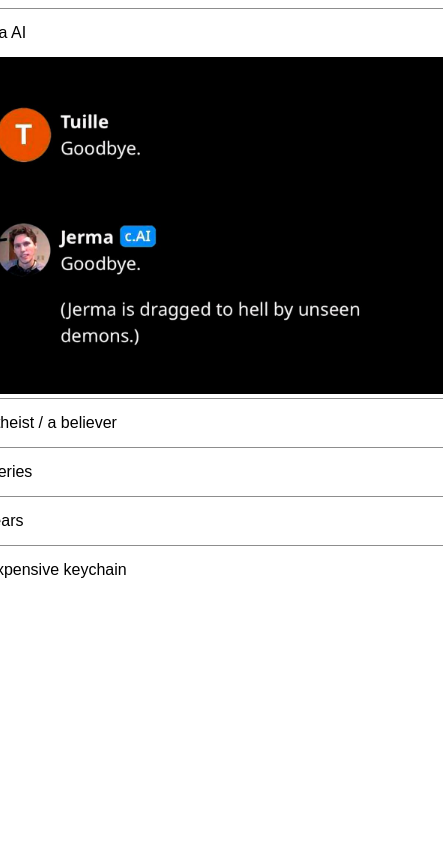
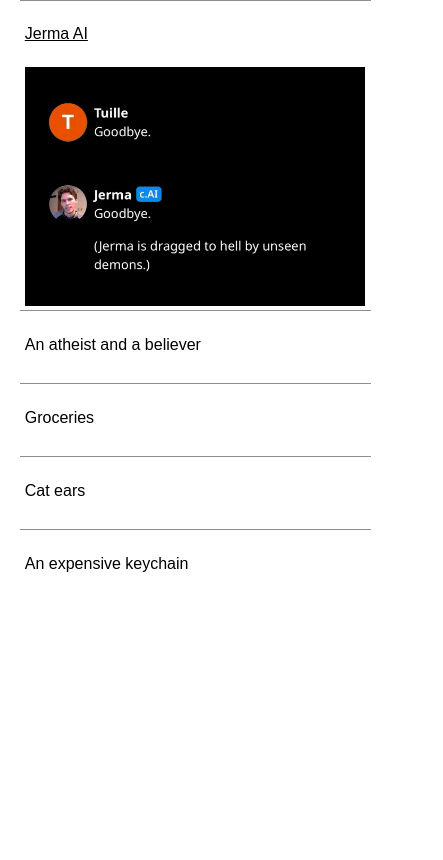
Before and after one commit to davilexx/cssBayan, a plain HTML site: page cssBayan/index.html in a window 390 px wide. Shown: the whole page, 443 px wide, since content can reach past the window. Drawn offline with Linux system fonts and the light colour scheme.

Commit message:
feat: add media queries, remove absolute positioning (Sat, Mar 11, 2023 8:32:30 PM)

```diff
--- a/cssBayan/css/style.css
+++ b/cssBayan/css/style.css
@@ -1,32 +1,56 @@
+/* body */
+
 .page {
-  position: relative;
   width: 100vw;
   min-height: 100vh;
   font-family: sans-serif;
+  display: flex;
+  flex-direction: column;
+  justify-content: flex-start;
+  align-items: center;
+  margin: 0;
+  padding: 0;
 }
 
+/* main */
+
 .main {
-  position: absolute;
-  top: 0;
-  left: 50%;
-  transform: translate(-50%, 0);
   width: 30rem;
 }
 
-.main__container:hover > .meme {
-  transition: 0.3s all;
-  color: #a8a6a6;
+/* hover */
+
+@media (hover: hover) {
+  .main__container:hover > .meme {
+    transition: 0.3s all;
+    color: #a8a6a6;
+  }
+
+  .main__container:hover .meme__arrow {
+    transition: 0.3s all;
+    opacity: 1;
+  }
+
+  .meme:hover .meme__wrapper {
+    max-height: 100vh;
+  }
+
+  .meme:hover .meme__arrow {
+    transition: 0.3s all;
+    transform: rotate(90deg);
+    filter: invert(60%);
+  }
 }
+
+/* arrow */
 
 .meme__arrow {
   opacity: 0;
   filter: invert(60%);
+  width: 3%;
 }
 
-.main__container:hover .meme__arrow {
-  transition: 0.3s all;
-  opacity: 1;
-}
+/* meme */
 
 .meme {
   width: 100%;
@@ -38,25 +62,34 @@
   align-items: center;
   cursor: pointer;
   border-top: 0.02rem solid #8d8d8d;
-  position: relative;
 }
 
+/* label */
+
 .meme label {
-  display: block;
-  width: 100%;
-  height: 3rem;
+  width: 97%;
+  padding-top: 1.5rem;
+  min-height: 3rem;
   cursor: pointer;
   display: flex;
   align-items: center;
+  justify-content: space-between;
+  flex-wrap: wrap;
 }
 
-.meme__arrow {
-  position: absolute;
-  top: 1.1rem;
-  right: 1rem;
-  width: 3%;
-  z-index: -2;
+.meme label:active {
+  color: #8e8eff;
 }
+
+.meme label:active .meme__arrow {
+  opacity: 0.5;
+}
+
+.meme label:active .meme__wrapper {
+  opacity: 0.8;
+}
+
+/* wrapper and img */
 
 .meme__wrapper {
   all: unset;
@@ -64,40 +97,36 @@
   max-height: 0;
   transition: 1s all;
   overflow: hidden;
+  text-align: center;
+  margin-top: 1.5rem;
 }
 
 .meme__img {
   width: 100%;
 }
 
+/* input manipulations */
+
 input {
   all: unset;
-  position: absolute;
   width: 100%;
   height: 100%;
   cursor: pointer;
   opacity: 0;
 }
 
-input:active {
-  background-color: #ffffff;
-  opacity: 0.3;
-}
-
-input:not(:active) {
-  opacity: 0;
-}
-
-input:checked ~ .meme__wrapper,
-.meme:hover .meme__wrapper {
+input:checked ~ label .meme__wrapper {
   max-height: 100vh;
 }
 
-input:checked ~ .meme__arrow,
-.meme:hover .meme__arrow {
+input:checked ~ label .meme__arrow {
   transition: 0.3s all;
   transform: rotate(90deg);
   filter: invert(60%);
+}
+
+input:checked ~ label {
+  text-decoration: underline;
 }
 
 input:not(:checked) ~ .meme__wrapper {
@@ -107,7 +136,30 @@
   overflow: hidden;
 }
 
-input:not(:checked) ~ .meme__arrow {
+input:not(:checked) ~ label .meme__arrow {
   transition: 0.3s all;
   transform: rotate(0deg);
 }
+
+/* breakpoints */
+
+@media screen and (max-width: 1920px) {
+  .page {
+    font-size: 1.2rem;
+  }
+}
+
+@media screen and (max-width: 820px) {
+  .page {
+    font-size: 1rem;
+  }
+  .main {
+    width: 90%;
+  }
+}
+
+@media screen and (max-width: 320px) {
+  .page {
+    font-size: 0.8rem;
+  }
+}
--- a/cssBayan/index.html
+++ b/cssBayan/index.html
@@ -14,43 +14,53 @@
     <div class="main__container">
       <div class="main__meme meme meme__1">
         <input type="radio" checked name="meme" id="meme-1">
-        <label for="meme-1">Jerma AI</label>
+        <label for="meme-1">
+          Jerma AI
           <img class="meme__arrow" src="assets/svg/arrow.svg" alt="arrow">
           <div class="meme__wrapper">
             <img src="assets/img/meme-1.jpeg" alt="meme 1" class="meme__img">
           </div>
+        </label>
       </div>
       <div class="main__meme meme meme__2">
         <input type="radio" name="meme" id="meme-2">
-        <label for="meme-2">An atheist / a believer</label>
+        <label for="meme-2">
+          An atheist and a believer
           <img class="meme__arrow" src="assets/svg/arrow.svg" alt="arrow">
           <div class="meme__wrapper">
             <img src="assets/img/meme-2.jpeg" alt="meme 2" class="meme__img">
           </div>
+        </label>
       </div>
       <div class="main__meme meme meme__3">
         <input type="radio" name="meme" id="meme-3">
-        <label for="meme-3">Groceries</label>
+        <label for="meme-3">
+          Groceries
           <img class="meme__arrow" src="assets/svg/arrow.svg" alt="arrow">
           <div class="meme__wrapper">
             <img src="assets/img/meme-3.jpeg" alt="meme 3" class="meme__img">
           </div>
+        </label>
       </div>
       <div class="main__meme meme meme__4">
         <input type="radio" name="meme" id="meme-4">
-        <label for="meme-4">Cat ears</label>
+        <label for="meme-4">
+          Cat ears
           <img class="meme__arrow" src="assets/svg/arrow.svg" alt="arrow">
           <div class="meme__wrapper">
             <img src="assets/img/meme-4.jpeg" alt="meme 4" class="meme__img">
           </div>
+        </label>
       </div>
       <div class="main__meme meme meme__5">
         <input type="radio" name="meme" id="meme-5">
-        <label for="meme-5">An expensive keychain</label>
+        <label for="meme-5">
+          An expensive keychain
           <img class="meme__arrow" src="assets/svg/arrow.svg" alt="arrow">
           <div class="meme__wrapper">
             <img src="assets/img/meme-5.jpeg" alt="meme 5" class="meme__img">
           </div>
+        </label>
       </div>
     </div>
   </main>
```
Also changed, not shown: 1 other file. Lines whose indentation alone changed are shown as unchanged.
